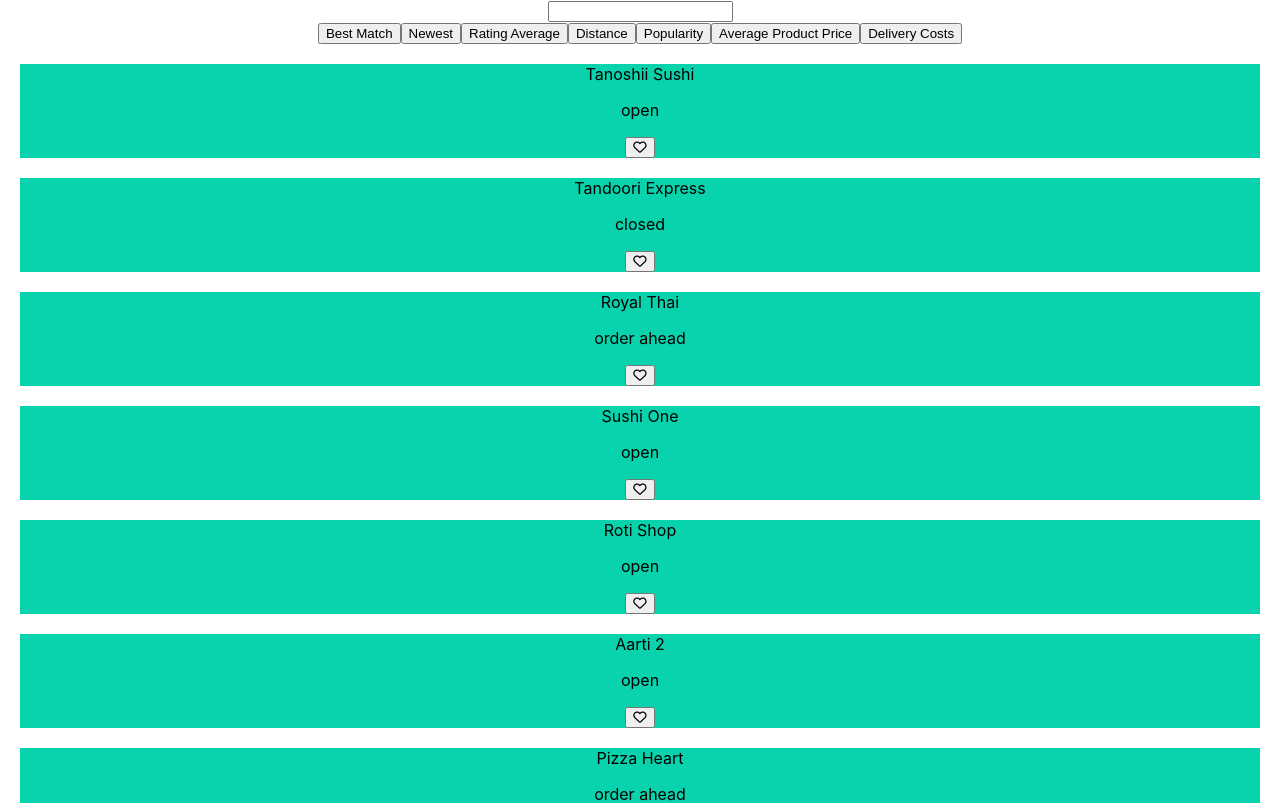
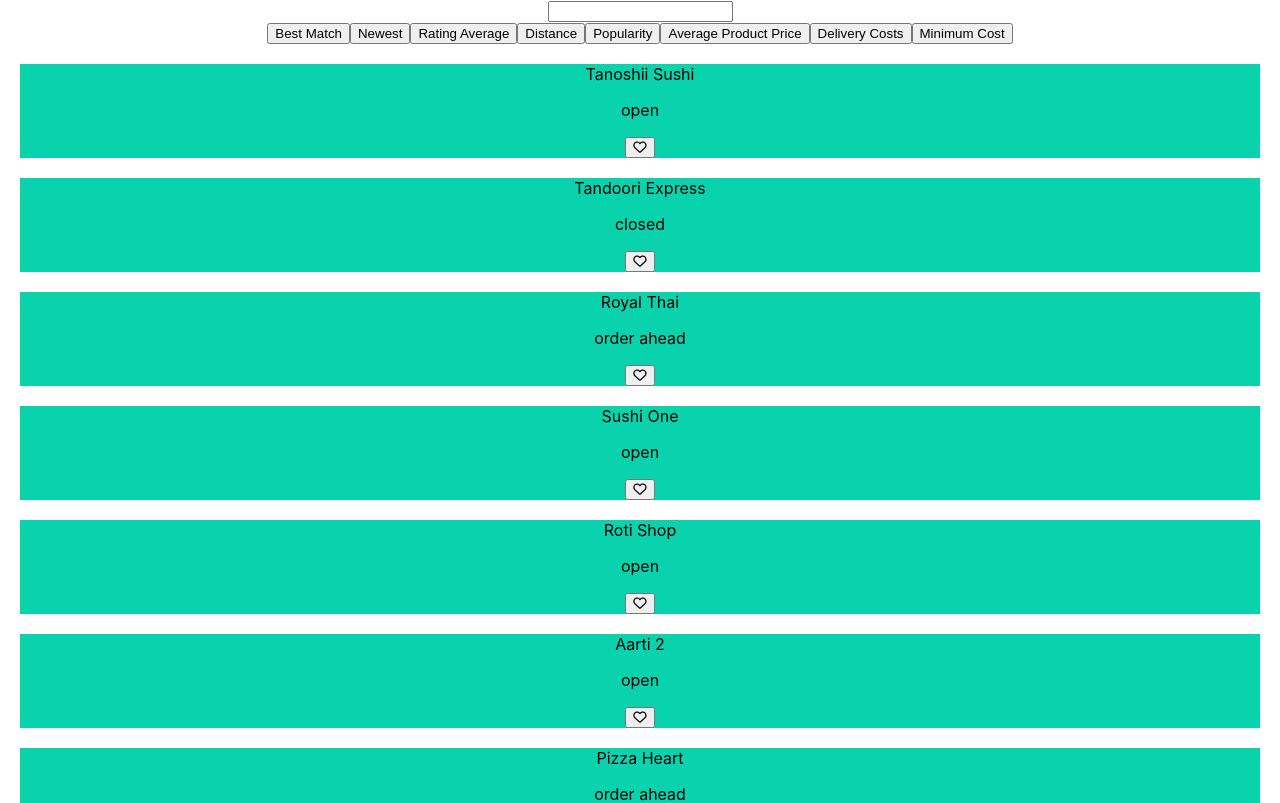
Before and after one commit to McHardex/restaurant, a React (Create React App) app: page / in a window 1280 px wide. Shown: the top 803 px of the page. Built offline with nearby package versions, Linux system fonts and the light colour scheme.

Commit message:
sort restaurant by minimum cost

```diff
--- a/src/components/Restaurant/index.jsx
+++ b/src/components/Restaurant/index.jsx
@@ -54,6 +54,7 @@ class Restaurant extends Component {
           <button type="button" className="popularity" onClick={() => this.sort('popularity')}>Popularity</button>
           <button type="button" className="averageProductPrice" onClick={() => this.sort('averageProductPrice')}>Average Product Price</button>
           <button type="button" className="deliveryCosts" onClick={() => this.sort('deliveryCosts')}>Delivery Costs</button>
+          <button type="button" className="minCost" onClick={() => this.sort('minCost')}>Minimum Cost</button>
         </div>
         {
           restaurants.map((restaurant, index) => (
```
Also changed, not shown: 1 other file (tests, documents, lock files or other folders).
